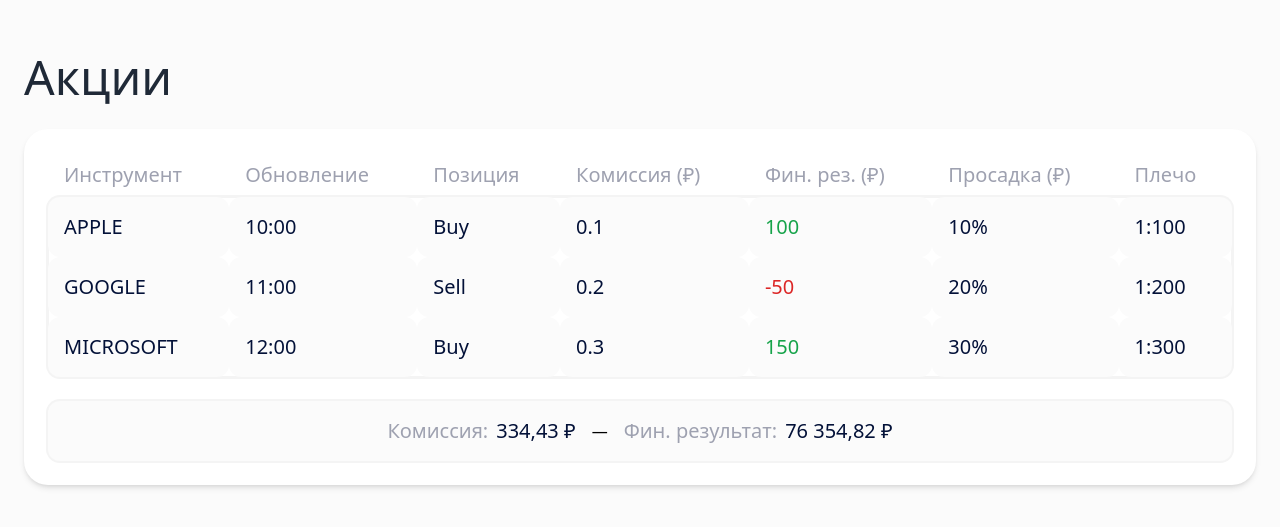
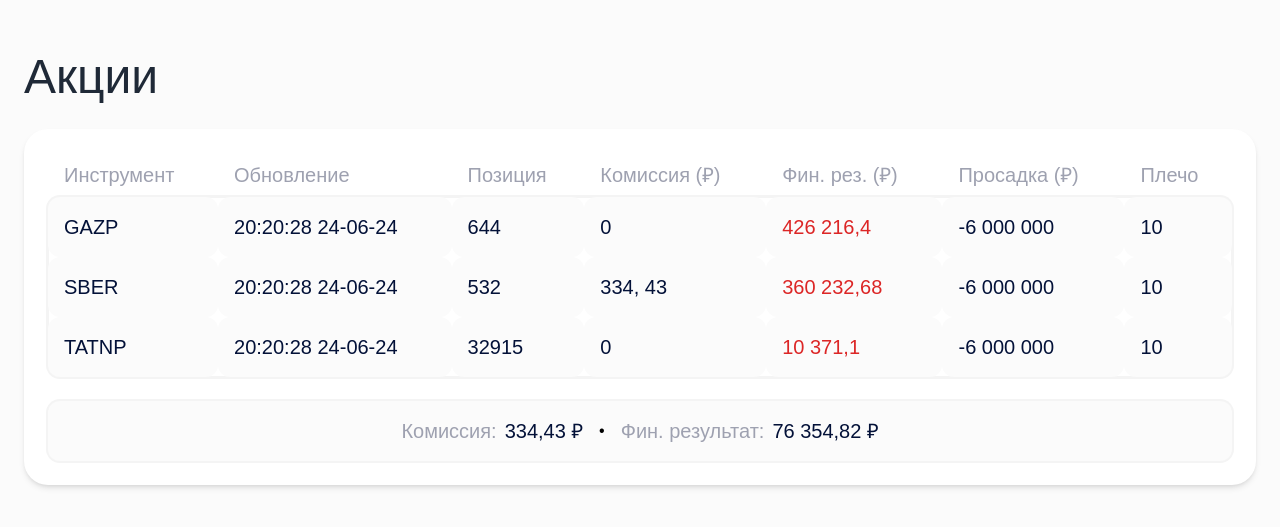
Before and after one commit to asadbr/nuxt-test-app, a Nuxt app: page / in a window 1280 px wide. Shown: the part 211-738 px from the top of the page. Built offline with nearby package versions, Linux system fonts and the light colour scheme.

Commit message:
REFACTOR: Fix reviews

```diff
--- a/app.vue
+++ b/app.vue
@@ -11,7 +11,7 @@
                 <span class="text-[#9ea1b0] text-xl">Комиссия:</span>
                 <span class="text-[#031138] text-xl">334,43 ₽</span>
               </div>
-              <span>—</span>
+              <span>&#x2022;</span>
               <div class="space-x-2">
                 <span class="text-[#9ea1b0] text-xl">Фин. результат:</span>
                 <span class="text-[#031138] text-xl">76 354,82 ₽</span>
@@ -36,31 +36,31 @@
 
 const tableItems = [
   {
-    instrument: "Apple",
-    update: "10:00",
-    position: "Buy",
-    commission: "0.1",
-    financialResult: 100,
-    drawdown: "10%",
-    leverage: "1:100",
+    instrument: "GAZP",
+    update: "20:20:28  24-06-24",
+    position: "644",
+    commission: "0",
+    financialResult: "426 216,4",
+    drawdown: "-6 000 000",
+    leverage: "10",
   },
   {
-    instrument: "Google",
-    update: "11:00",
-    position: "Sell",
-    commission: "0.2",
-    financialResult: -50,
-    drawdown: "20%",
-    leverage: "1:200",
+    instrument: "SBER",
+    update: "20:20:28  24-06-24",
+    position: "532",
+    commission: "334, 43",
+    financialResult: "360 232,68",
+    drawdown: "-6 000 000",
+    leverage: "10",
   },
   {
-    instrument: "Microsoft",
-    update: "12:00",
-    position: "Buy",
-    commission: "0.3",
-    financialResult: 150,
-    drawdown: "30%",
-    leverage: "1:300",
+    instrument: "TATNP",
+    update: "20:20:28  24-06-24",
+    position: "32915",
+    commission: "0",
+    financialResult: "10 371,1",
+    drawdown: "-6 000 000",
+    leverage: "10",
   },
 ];
 </script>
--- a/assets/styles/main.css
+++ b/assets/styles/main.css
@@ -4,6 +4,7 @@
 
 html, body, #__nuxt{
     height: 100%;
+    font-family: "Manrope", sans-serif;
 }
 
 tbody {
--- a/components/ui/Table.vue
+++ b/components/ui/Table.vue
@@ -36,12 +36,7 @@
             >
               {{ item.commission }}
             </td>
-            <td
-              :class="[
-                'p-4 text-xl border-0 rounded-xl',
-                item.financialResult > 0 ? 'text-green-600' : 'text-red-600',
-              ]"
-            >
+            <td :class="['p-4 text-xl border-0 rounded-xl text-red-600']">
               {{ item.financialResult }}
             </td>
             <td
@@ -68,7 +63,7 @@
   update: string;
   position: string;
   commission: string;
-  financialResult: number;
+  financialResult: string;
   drawdown: string;
   leverage: string;
 };
```
